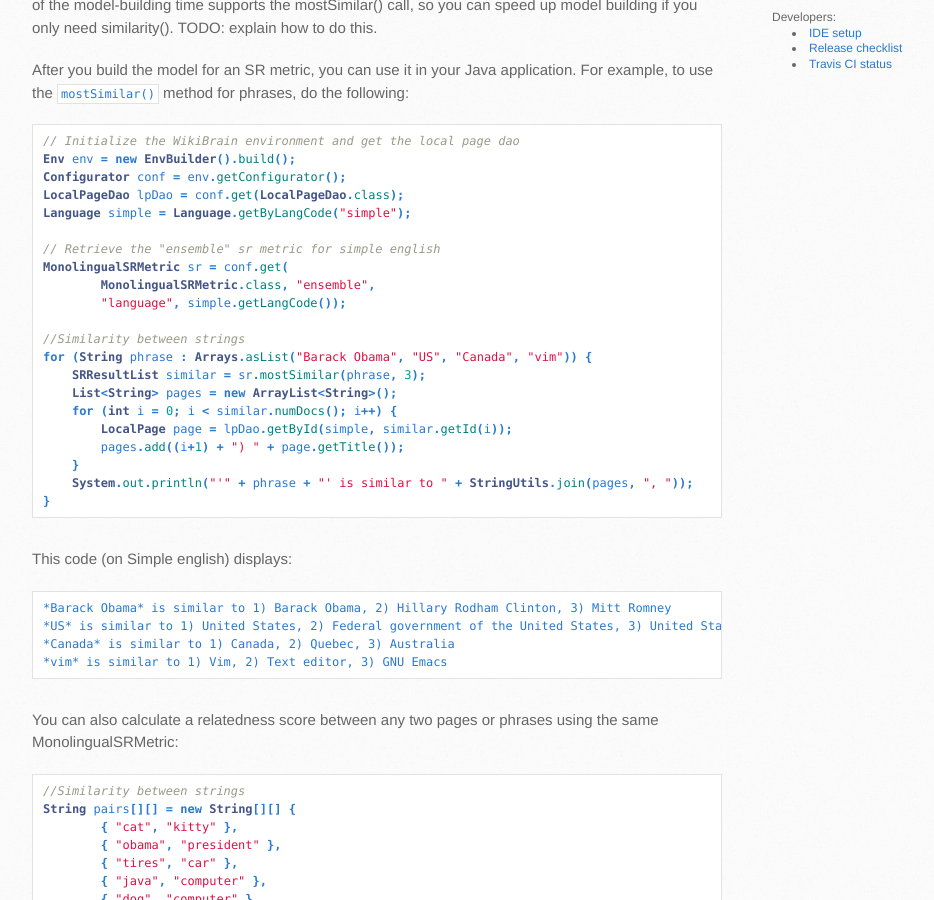
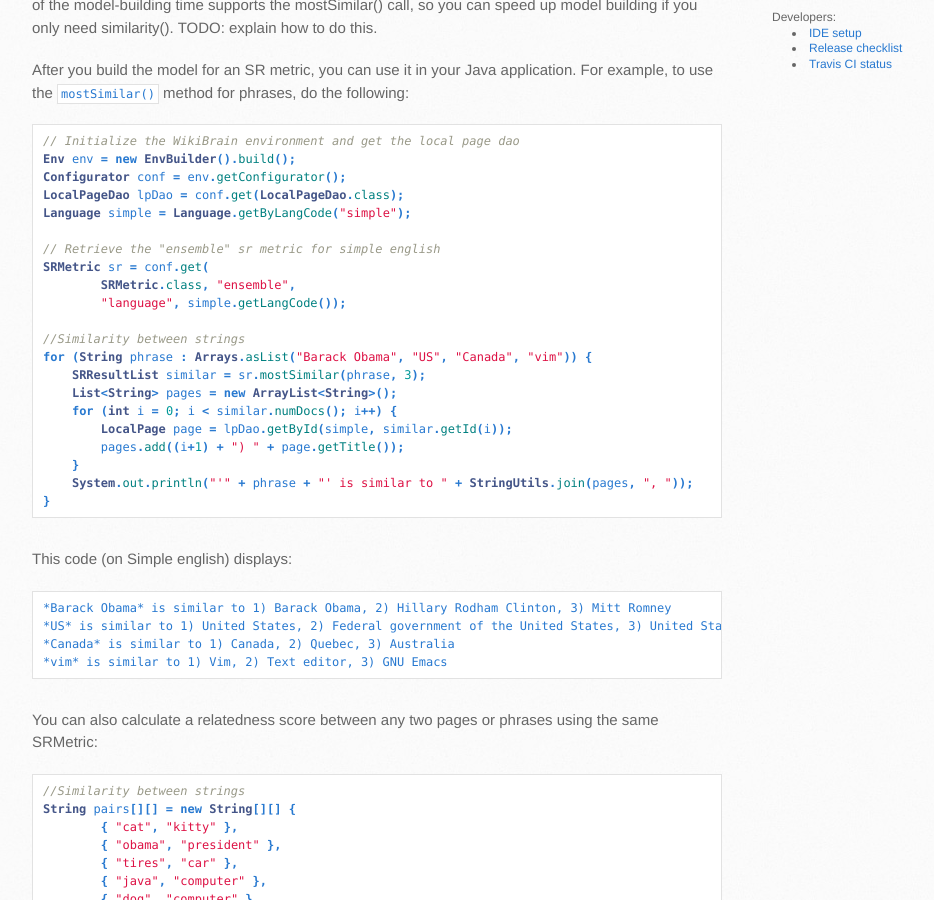
Before and after one commit to shilad/wikibrain, a Jekyll site: the page built from tutorial/sr.md, in a window 1280 px wide and 900 px high, scrolled down 796 px. Shown: the whole window, without its empty margins (138-1072 px from the left). Built offline with Jekyll 4.4.1, drawn with Linux system fonts in a browser that asks for light colours; nearby versions of some CDN libraries; Markdown is read by kramdown in place of the engine named in the settings.

Commit message:
Fixed the code example, where MonolingualSRMetric class is no longer working

````diff
--- a/tutorial/sr.md
+++ b/tutorial/sr.md
@@ -33,8 +33,8 @@ LocalPageDao lpDao = conf.get(LocalPageDao.class);
 Language simple = Language.getByLangCode("simple");
 
 // Retrieve the "ensemble" sr metric for simple english
-MonolingualSRMetric sr = conf.get(
-        MonolingualSRMetric.class, "ensemble",
+SRMetric sr = conf.get(
+        SRMetric.class, "ensemble",
         "language", simple.getLangCode());
 
 //Similarity between strings
@@ -58,7 +58,7 @@ This code (on Simple english) displays:
 *vim* is similar to 1) Vim, 2) Text editor, 3) GNU Emacs
 ```
 
-You can also calculate a relatedness score between any two pages or phrases using the same MonolingualSRMetric:
+You can also calculate a relatedness score between any two pages or phrases using the same SRMetric:
 
 ```java
 //Similarity between strings
````
